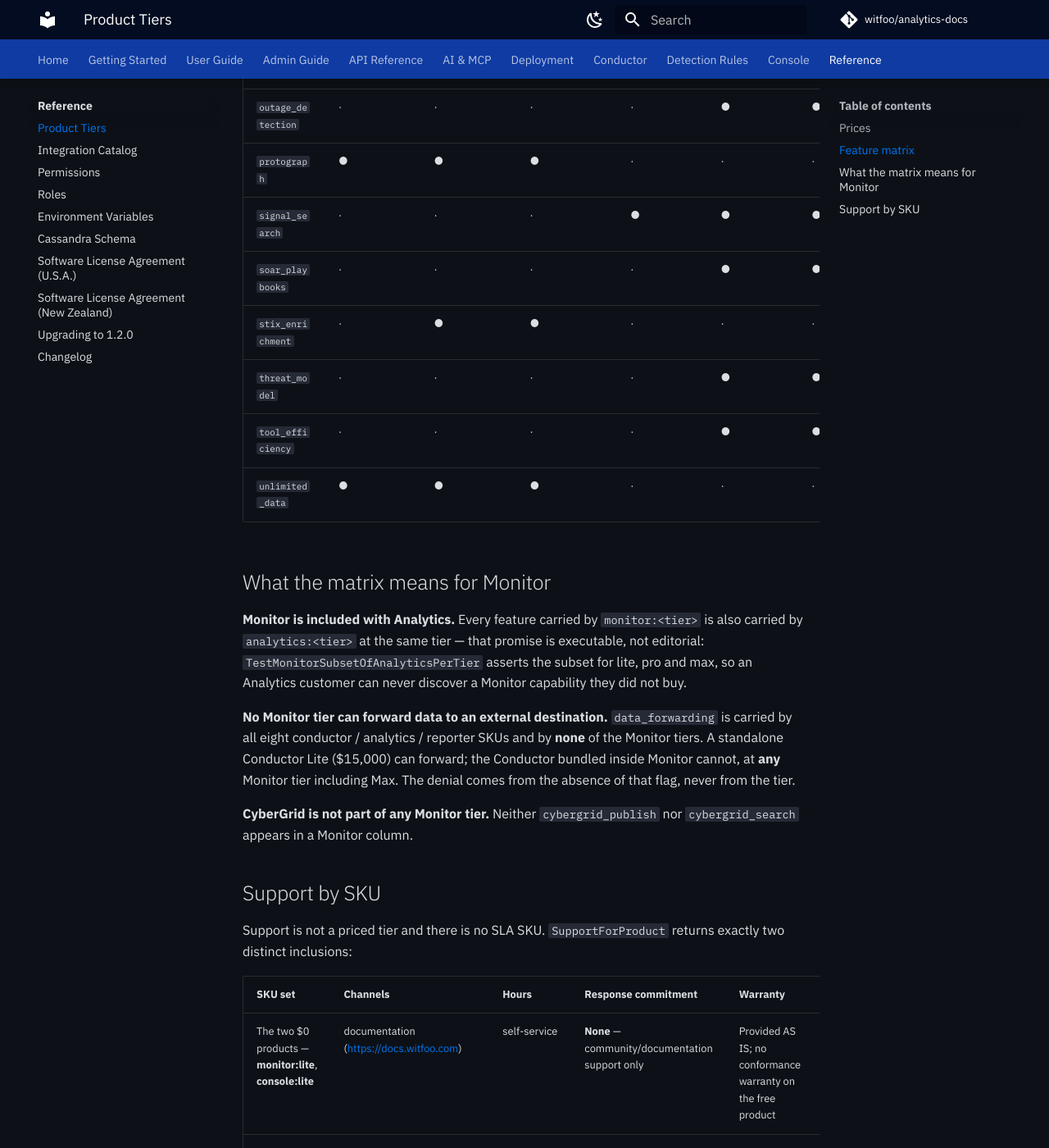
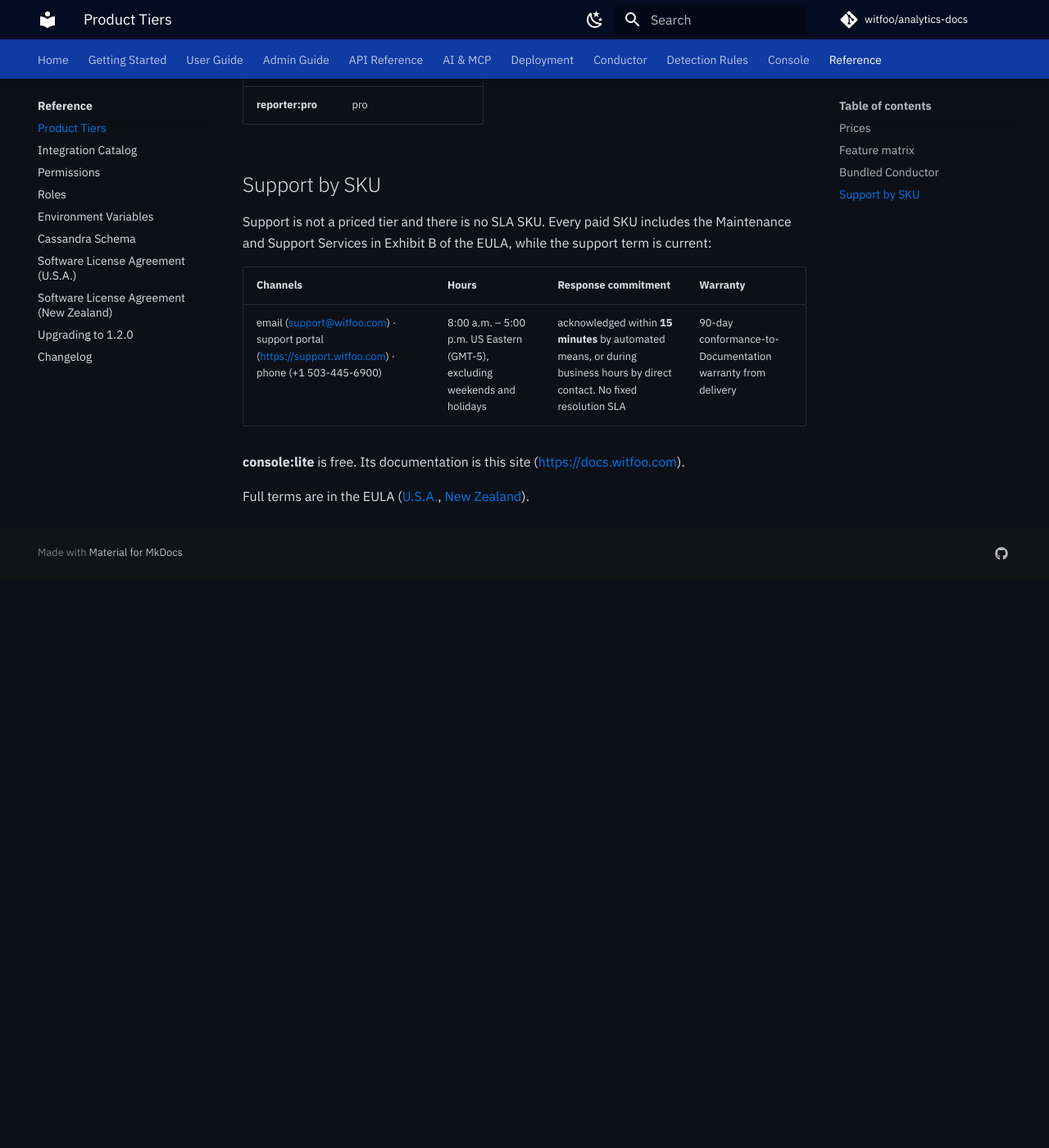
Before and after one commit to witfoo/analytics-docs, an MkDocs documentation site: the page built from docs/reference/product-tiers.md, in a window 1280 px wide and 1400 px high, scrolled down 2872 px. Shown: the whole window at 82% size. Built offline with MkDocs 1.6.1 and Material for MkDocs 9.7.7, drawn with Linux system fonts in a browser that asks for light colours; plug-ins that fetch from the network failed and are left out; comment, search, counter and statistics services are not loaded; the version menu is left out; after the commit the page ends 3579 px from its top, so only the background shows below that; some of the changed text lies outside the part shown.

Commit message:
docs(reference): product tiers list the 9 SKUs and 21 feature flags 1.2.0 enforces
The page listed 12 SKUs, including three Monitor tiers and flags such as
monitor, itsm, data_forwarding and cybergrid_*. None of these exist in
the 1.2.0 licensing portfolio, which has 9 SKUs (conductor, analytics
and reporter lite/pro/max less reporter:max, plus the free
console:lite) and 21 feature flags. The price and feature tables are
regenerated from that portfolio, with mcp_connector on analytics:pro,
analytics:max and reporter:pro, and a table of the Conductor tier each
Analytics and Reporter SKU includes. The support section now states the
EULA Exhibit B terms for the paid SKUs; the support-by-sku anchor is
kept for the pages that link it.

Co-Authored-By: Claude Opus 5.5 <noreply@anthropic.com>

```diff
--- a/docs/reference/product-tiers.md
+++ b/docs/reference/product-tiers.md
@@ -1,13 +1,8 @@
 # Product Tiers
 
-> **Source of truth:** every row on this page is TRANSCRIBED from executed output of
-> `FeaturesForProduct`, `PriceForProduct` and `SupportForProduct` in
-> `conductor_suite/common/domain/licensing/product.go` — the same functions the licensing service
-> charges and the appliance gates on. It is never authored from a specification. Transcribed
-> 2026-08-05 for the 12-SKU portfolio (#605, epic #596). Any portfolio change must re-transcribe
-> this page in the same PR; there is no machine parity between the price book and this repository.
+This page lists each SKU's price and the licence features the appliance enforces for it in WitFoo Analytics 1.2.0.
 
-WitFoo ships **12 SKUs** across five products. Two of them are free.
+WitFoo 1.2.0 ships **9 SKUs** across four products: Conductor, Analytics, Reporter and Console. Console is free.
 
 ## Prices
 
@@ -23,9 +18,6 @@ Annual list price per appliance. NZD is the portfolio-wide ×1.3 conversion.
 | **analytics:max** | $120,000 | NZ$156,000 |
 | **reporter:lite** | $20,000 | NZ$26,000 |
 | **reporter:pro** | $50,000 | NZ$65,000 |
-| **monitor:lite** | $0 (free) | $0 (free) |
-| **monitor:pro** | $5,000 | NZ$6,500 |
-| **monitor:max** | $10,000 | NZ$13,000 |
 | **console:lite** | $0 (free) | $0 (free) |
 
 ## Feature matrix
@@ -33,65 +25,51 @@ Annual list price per appliance. NZD is the portfolio-wide ×1.3 conversion.
 ● = included · · = not included. These are the feature flags the appliance enforces; a surface
 absent from a SKU's column is not merely unadvertised, it is gated off.
 
-| Feature flag | conductor:lite | conductor:pro | conductor:max | analytics:lite | analytics:pro | analytics:max | reporter:lite | reporter:pro | monitor:lite | monitor:pro | monitor:max | console:lite |
-| --- | --- | --- | --- | --- | --- | --- | --- | --- | --- | --- | --- | --- |
-| `advanced_auditor` | · | · | · | · | ● | ● | · | ● | · | · | · | · |
-| `advanced_compliance` | · | · | · | · | ● | ● | · | ● | · | · | · | · |
-| `ai_playbooks` | · | · | · | · | · | ● | · | · | · | · | · | · |
-| `ai_providers` | · | · | · | · | ● | ● | · | ● | · | ● | ● | · |
-| `ai_summaries` | · | · | · | · | ● | ● | · | ● | · | ● | ● | · |
-| `assessments` | · | · | · | · | ● | ● | · | ● | · | · | · | · |
-| `certify` | · | · | · | · | ● | ● | · | ● | · | · | · | · |
-| `compliance_csc8` | · | · | · | ● | ● | ● | ● | · | · | · | · | · |
-| `console` | · | · | · | · | · | · | · | · | · | · | · | ● |
-| `core_integrations` | ● | ● | ● | · | · | · | · | · | · | · | · | · |
-| `cost_savings` | · | · | · | · | ● | ● | · | ● | · | · | · | · |
-| `custom_integrations` | · | · | ● | · | · | ● | · | · | · | · | · | · |
-| `cybergrid_publish` | ● | ● | ● | ● | ● | ● | ● | ● | · | · | · | · |
-| `cybergrid_search` | ● | ● | ● | ● | ● | ● | ● | ● | · | · | · | · |
-| `data_forwarding` | ● | ● | ● | ● | ● | ● | ● | ● | · | · | · | · |
-| `forums` | · | · | · | · | ● | ● | · | · | · | ● | ● | · |
-| `full_integrations` | · | ● | ● | · | · | · | · | · | · | · | · | · |
-| `help_chatbot` | · | · | · | · | · | ● | · | · | · | · | ● | · |
-| `incident_response` | · | · | · | ● | ● | ● | · | · | · | · | · | · |
-| `itsm` | · | · | · | ● | ● | ● | · | · | ● | ● | ● | · |
-| `kb` | · | · | · | · | ● | ● | · | · | · | ● | ● | · |
-| `lms` | · | · | · | · | · | ● | · | · | · | · | ● | · |
-| `monitor` | ● | ● | ● | ● | ● | ● | ● | ● | ● | ● | ● | · |
-| `multi_tenancy` | · | · | ● | · | · | ● | · | · | · | · | ● | · |
-| `nbad` | · | · | · | · | ● | ● | · | · | · | · | · | · |
-| `outage_detection` | · | · | · | · | ● | ● | · | · | · | ● | ● | · |
-| `protograph` | ● | ● | ● | · | · | · | · | · | · | · | · | · |
-| `signal_search` | · | · | · | ● | ● | ● | · | · | · | · | · | · |
-| `soar_playbooks` | · | · | · | · | ● | ● | · | · | · | · | · | · |
-| `stix_enrichment` | · | ● | ● | · | · | · | · | · | · | · | · | · |
-| `threat_model` | · | · | · | · | ● | ● | · | ● | · | · | · | · |
-| `tool_efficiency` | · | · | · | · | ● | ● | ● | ● | · | · | · | · |
-| `unlimited_data` | ● | ● | ● | · | · | · | · | · | · | · | · | · |
+| Feature flag | conductor:lite | conductor:pro | conductor:max | analytics:lite | analytics:pro | analytics:max | reporter:lite | reporter:pro | console:lite |
+| --- | --- | --- | --- | --- | --- | --- | --- | --- | --- |
+| `advanced_auditor` | · | · | · | · | ● | ● | · | ● | · |
+| `advanced_compliance` | · | · | · | · | ● | ● | · | ● | · |
+| `ai_playbooks` | · | · | · | · | · | ● | · | · | · |
+| `ai_summaries` | · | · | · | · | ● | ● | · | ● | · |
+| `certify` | · | · | · | · | ● | ● | · | ● | · |
+| `compliance_csc8` | · | · | · | ● | ● | ● | ● | · | · |
+| `console` | · | · | · | · | · | · | · | · | ● |
+| `core_integrations` | ● | ● | ● | · | · | · | · | · | · |
+| `cost_savings` | · | · | · | · | ● | ● | · | ● | · |
+| `custom_integrations` | · | · | ● | · | · | ● | · | · | · |
+| `full_integrations` | · | ● | ● | · | · | · | · | · | · |
+| `incident_response` | · | · | · | ● | ● | ● | · | · | · |
+| [`mcp_connector`](../ai/mcp/licensing.md) | · | · | · | · | ● | ● | · | ● | · |
+| `multi_tenancy` | · | · | ● | · | · | ● | · | · | · |
+| `protograph` | ● | ● | ● | · | · | · | · | · | · |
+| `signal_search` | · | · | · | ● | ● | ● | · | · | · |
+| `soar_playbooks` | · | · | · | · | ● | ● | · | · | · |
+| `stix_enrichment` | · | ● | ● | · | · | · | · | · | · |
+| `threat_model` | · | · | · | · | ● | ● | · | ● | · |
+| `tool_efficiency` | · | · | · | · | ● | ● | ● | ● | · |
+| `unlimited_data` | ● | ● | ● | · | · | · | · | · | · |
 
-## What the matrix means for Monitor
+## Bundled Conductor
 
-**Monitor is included with Analytics.** Every feature carried by `monitor:<tier>` is also carried
-by `analytics:<tier>` at the same tier — that promise is executable, not editorial:
-`TestMonitorSubsetOfAnalyticsPerTier` asserts the subset for lite, pro and max, so an Analytics
-customer can never discover a Monitor capability they did not buy.
+Analytics and Reporter SKUs include a Conductor tier.
 
-**No Monitor tier can forward data to an external destination.** `data_forwarding` is carried by
-all eight conductor / analytics / reporter SKUs and by **none** of the Monitor tiers. A standalone
-Conductor Lite ($15,000) can forward; the Conductor bundled inside Monitor cannot, at **any**
-Monitor tier including Max. The denial comes from the absence of that flag, never from the tier.
-
-**CyberGrid is not part of any Monitor tier.** Neither `cybergrid_publish` nor `cybergrid_search`
-appears in a Monitor column.
+| SKU | Included Conductor tier |
+| --- | --- |
+| **analytics:lite** | lite |
+| **analytics:pro** | pro |
+| **analytics:max** | pro |
+| **reporter:lite** | lite |
+| **reporter:pro** | pro |
 
 ## Support by SKU
 
-Support is not a priced tier and there is no SLA SKU. `SupportForProduct` returns exactly two
-distinct inclusions:
+Support is not a priced tier and there is no SLA SKU. Every paid SKU includes the Maintenance and
+Support Services in Exhibit B of the EULA, while the support term is current:
 
-| SKU set | Channels | Hours | Response commitment | Warranty |
-| --- | --- | --- | --- | --- |
-| The two $0 products — **monitor:lite**, **console:lite** | documentation (<https://docs.witfoo.com>) | self-service | **None** — community/documentation support only | Provided AS IS; no conformance warranty on the free product |
-| **All 10 paid SKUs** | email (<support@witfoo.com>) · support portal (<https://support.witfoo.com>) · phone (+1 503-445-6900) | 8:00 a.m. – 5:00 p.m. US Eastern (GMT-5), excluding US weekends and holidays | acknowledged within **15 minutes** by automated means, or during business hours by direct contact. No fixed resolution SLA | 90-day conformance-to-Documentation warranty from delivery |
+| Channels | Hours | Response commitment | Warranty |
+| --- | --- | --- | --- |
+| email (<support@witfoo.com>) · support portal (<https://support.witfoo.com>) · phone (+1 503-445-6900) | 8:00 a.m. – 5:00 p.m. US Eastern (GMT-5), excluding weekends and holidays | acknowledged within **15 minutes** by automated means, or during business hours by direct contact. No fixed resolution SLA | 90-day conformance-to-Documentation warranty from delivery |
 
-Full terms are in the [EULA](eula-nz.md).
+**console:lite** is free. Its documentation is this site (<https://docs.witfoo.com>).
+
+Full terms are in the EULA ([U.S.A.](eula-usa.md), [New Zealand](eula-nz.md)).
```
